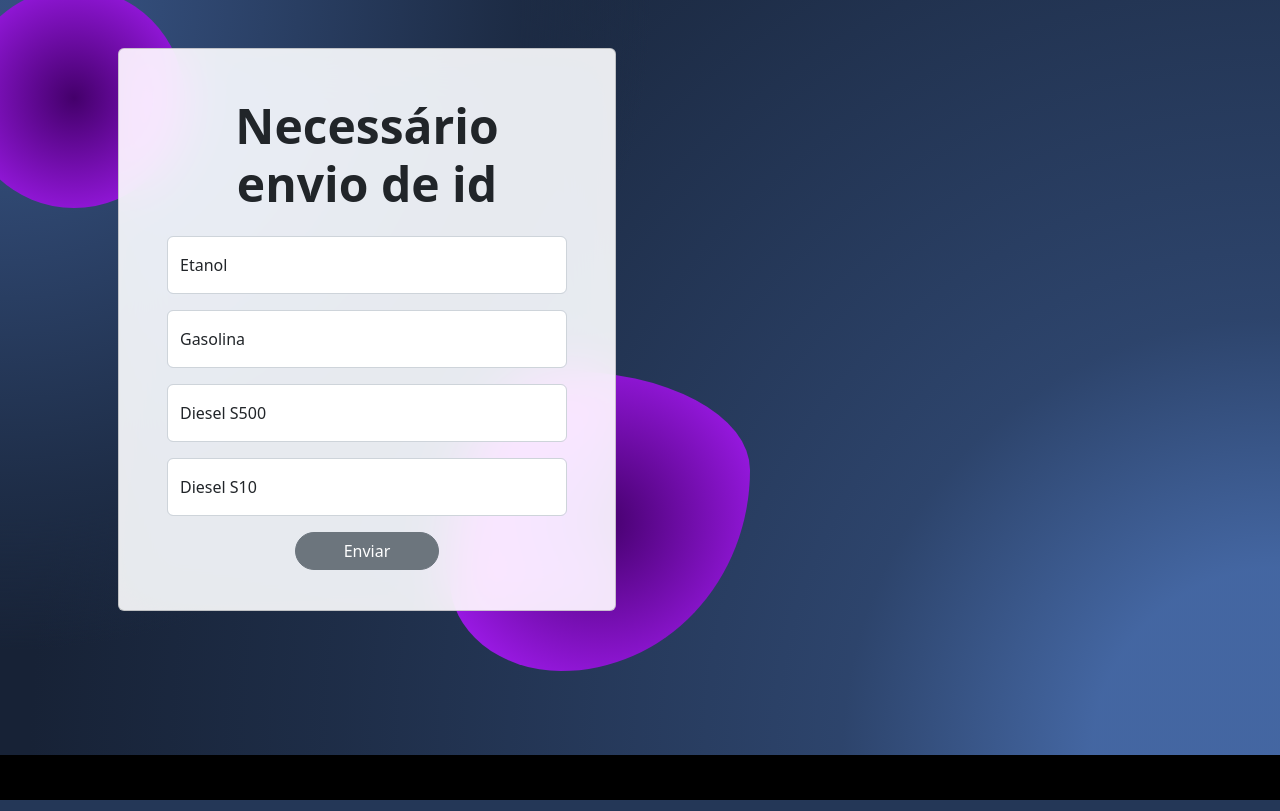
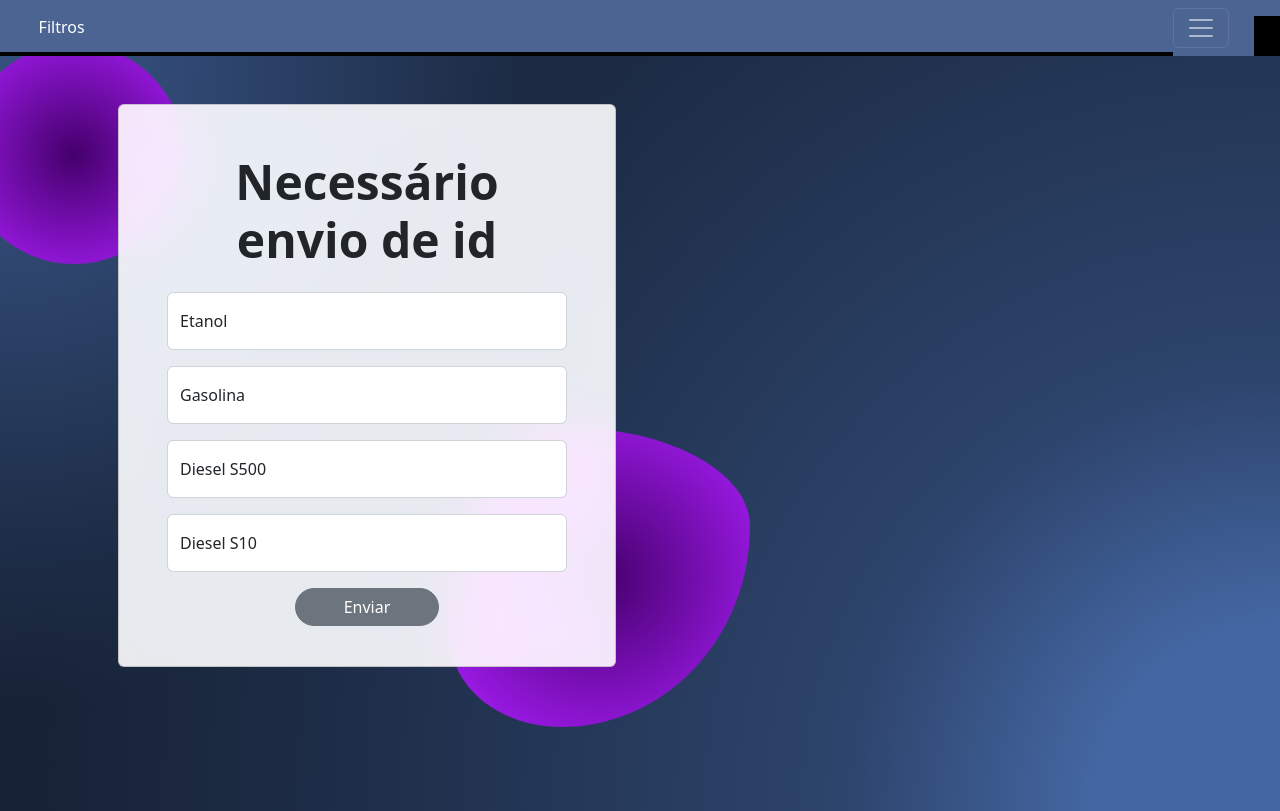
Before and after one commit to lucasrd2k/if-postos, a PHP site: page /pedido.php in a window 1280 px wide. Run offline with PHP 8.4, Linux system fonts and the light colour scheme; a user stored in the database is signed in; some libraries are stand-ins or nearby versions.

Commit message:
Menus superiores e ligação entre as telas

```diff
--- a/cadastro.php
+++ b/cadastro.php
@@ -31,7 +31,7 @@
     <!-- Script do framework sweetalert -->
     <script>
         function login(){
-            window.location.replace('index.php');
+            window.location.replace('home.php');
         }
         function success(msg){
             timeout = setTimeout(login, 3500);
@@ -140,7 +140,7 @@
             if ($edit) {
 
                 $sql .= " WHERE id = $id;";
-                echo $sql;
+                // echo $sql;
                 if (mysqli_query($conn, $sql)) {
                     echo "<script>success('Edição efetuada com sucesso!');</script>";
                 } else {
--- a/dashAdm.php
+++ b/dashAdm.php
@@ -76,7 +76,7 @@
         <div class="row  mt-3">
 			<div class="col"></div>
             <div class="col-md-6 col-xs-8">
-                <button  onclick="window.location.href='postos.html'" class="w-100 btn btn-lg btn-secondary">
+                <button  onclick="window.location.href='postos.php'" class="w-100 btn btn-lg btn-secondary">
                     Listagem de postos
                 </button>
             </div>
--- a/index.php
+++ b/index.php
@@ -113,7 +113,7 @@
             }
         </style>
         <div class="container px-4 py-5 px-md-5 text-center text-lg-start my-5">
-            <br><br>
+            <br><br><br>
             <div class="row gx-lg-5 align-items-center mb-5">
 
                 <div class="col-lg-6 mb-5 mb-lg-0 position-relative">
--- a/pedido.php
+++ b/pedido.php
@@ -1,3 +1,8 @@
+<?php
+
+include_once "conexao.php";
+include_once "session.php";
+?>
 <!DOCTYPE html>
 <html>
 
@@ -6,7 +11,7 @@
     <meta http-equiv=”content-type” content="text/html;" />
     <meta http-equiv="X-UA-Compatible" content="IE=edge,chrome=1">
     <meta name="keywords" content="palavras, chave, pesquisa, google" />
-    <title>Dashboard</title>
+    <title>Pedido de alteração</title>
     <meta name="description" content="">
     <meta name="viewport" content="width=device-width, initial-scale=1">
 
@@ -25,12 +30,12 @@
     <script src="//cdn.jsdelivr.net/npm/sweetalert2@11"></script>
     <!-- Script do framework sweetalert -->
     <script>
-        function autoriza() {
-            window.location.replace('autoriza.php');
+        function home() {
+            window.location.replace('home.php');
         }
 
         function success(msg) {
-            timeout = setTimeout(autoriza, 3500);
+            timeout = setTimeout(home, 3500);
             Swal.fire(
                 'Tudo certo!',
                 msg,
@@ -51,11 +56,40 @@
 </head>
 
 <body style="background-color: #000;">
+
+    <nav class="navbar navbar-dark float-end d-inline" style="padding-right:2vw;background-color: rgb(75, 100, 145);">
+
+    </nav>
+    <nav class="navbar navbar-dark float-end d-inline" style="z-index:1000;padding-right:2vw;background-color: rgb(75, 100, 145);">
+        <button class="navbar-toggler" type="button" data-toggle="collapse" data-target="#navbarToggleExternalContent" aria-controls="navbarToggleExternalContent" aria-expanded="false" aria-label="Alterna navegação">
+            <span class="navbar-toggler-icon"></span>
+        </button>
+    </nav>
+    <nav class="navbar" style="padding-left:2vw;background-color: rgb(75, 100, 145);">
+        <button class="navbar-btn btn btn-md pb-1" style="color:white;" type="button" data-toggle="collapse" data-target="#navbarToggleExternalContent2" aria-controls="navbarToggleExternalContent2" aria-expanded="false" aria-label="Alterna navegação">
+            Filtros
+        </button>
+    </nav>
+    <nav id="navbarToggleExternalContent" class="collapse">
+        <ul class="nav navbar-nav ">
+            <li><a class="btn-sm btn bg-dark float-end border-2" style="width:30vw;color:white;" href="cadastro.php?id=<?php echo $iduser; ?>">Editar
+                    perfil</a></li>
+            <li><a class="btn-sm btn bg-dark float-end border-2" style="width:30vw;color:white;" href="home.php">Lista de
+                    postos</a></li>
+        </ul>
+    </nav>
+    <nav id="navbarToggleExternalContent2" class="collapse">
+        <ul class="nav navbar-nav ml-4">
+            <li><a class="btn-sm btn bg-dark float-start border-2" style="width:20vw;color:white;" href="home.php?filtro=etanol">Etanol</a></li>
+            <li><a class="btn-sm btn bg-dark float-start border-2" style="width:20vw;color:white;" href="home.php?filtro=gasolina">Gasolina</a></li>
+            <li><a class="btn-sm btn bg-dark float-start border-2" style="width:20vw;color:white;" href="home.php?filtro=diesels500">Diesel S500</a></li>
+            <li><a class="btn-sm btn bg-dark float-start border-2" style="width:20vw;color:white;" href="home.php?filtro=diesels10">Diesel S10</a></li>
+        </ul>
+    </nav>
     <main class="">
+
+
         <?php
-
-        include_once "conexao.php";
-
 
         // Definição das variáveis vazias pra não dar erro no cadastro e o layout servir para cadastro e edição
 
@@ -71,9 +105,8 @@
             if (mysqli_query($conn, $sql)) {
 
                 echo "<script>success('Pedido cadastrado com sucesso!');</script>";
-            }
-            else {
-                $msg = "Erro ao cadastrar usuário.";
+            } else {
+                $msg = "Erro ao cadastrar pedido.";
                 echo "<script>error('$msg');</script>";
                 $m = true;
             }
```
Also changed, not shown: der/sql.sql (+3 -4 lines), home.php (+3 -5 lines), info.php (+8 -9 lines), README.md.
